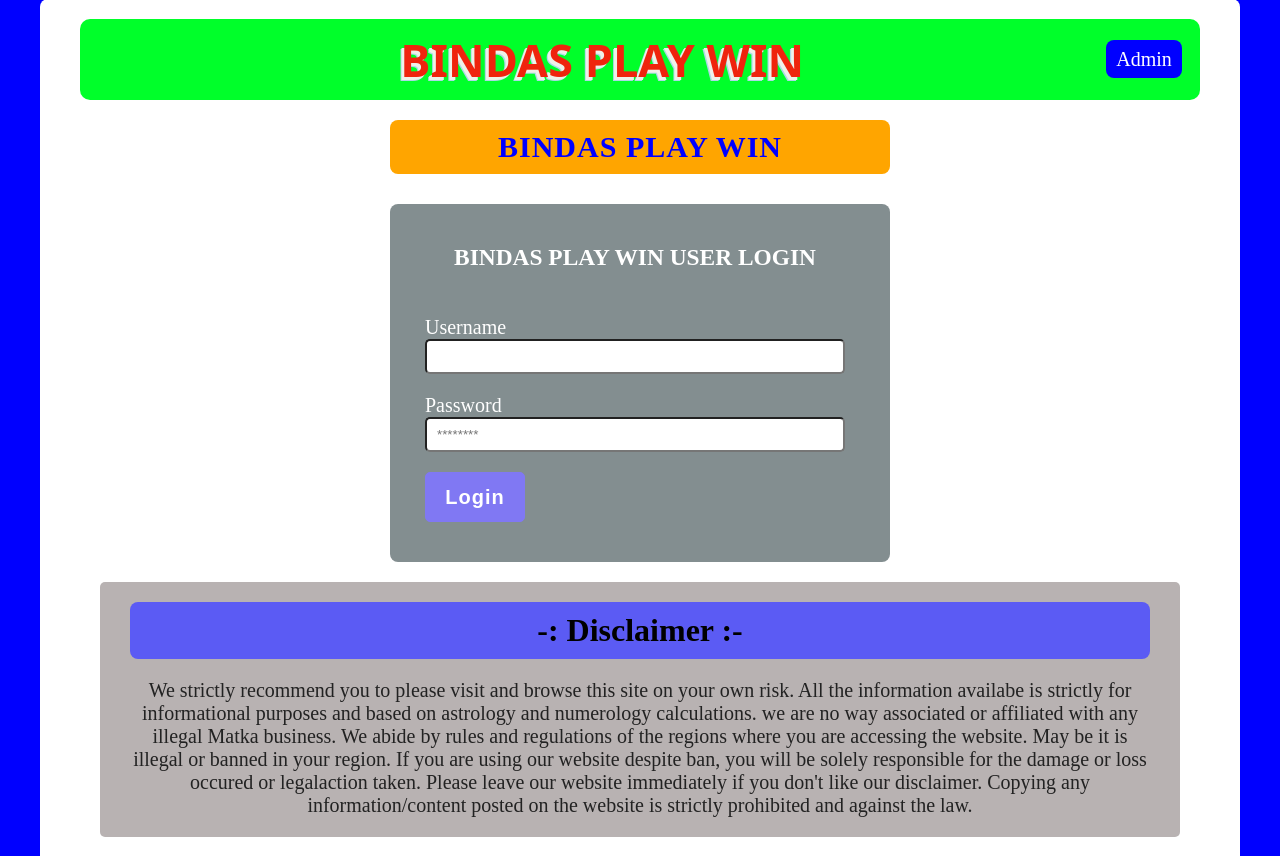
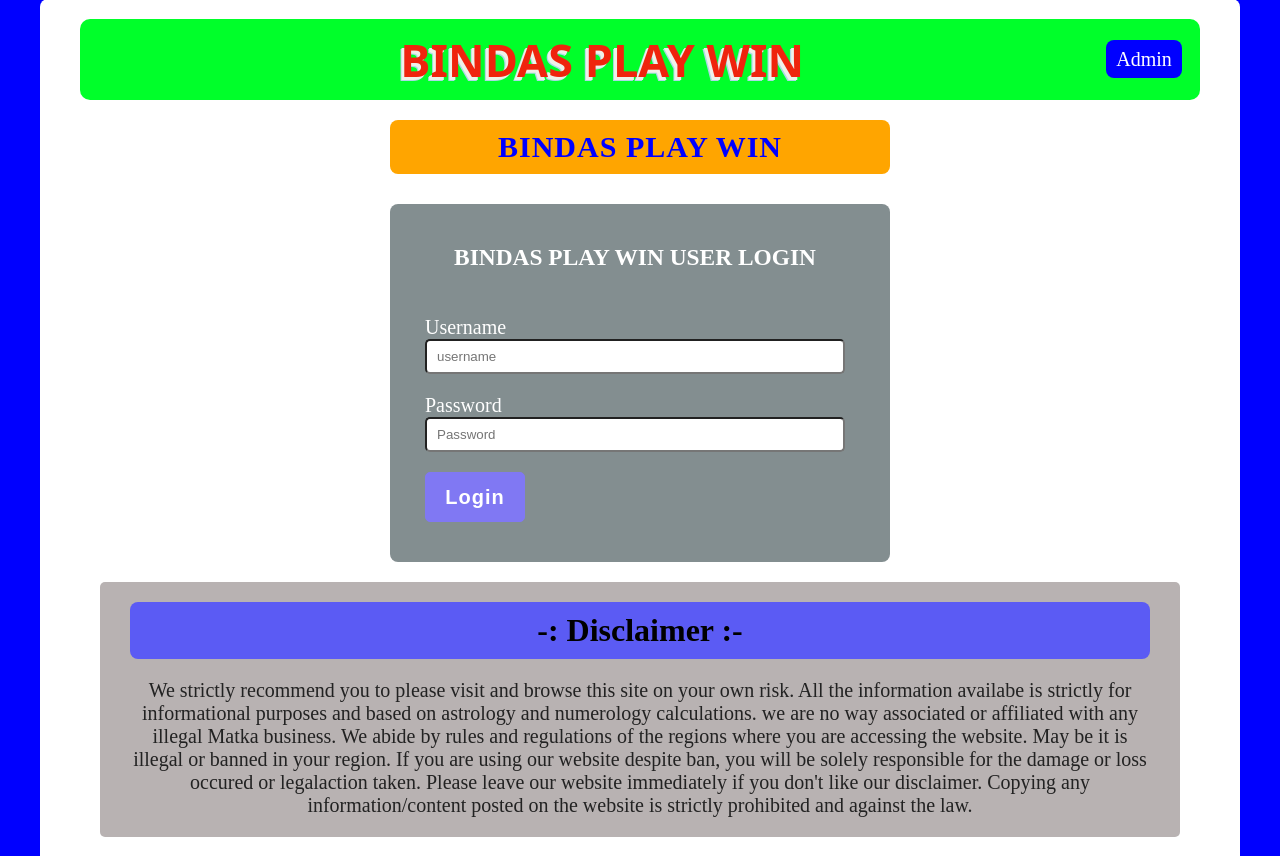
Before and after one commit to Prince-685/BindasPlay, a Django app: page / in a window 1280 px wide. Shown: the part 41-897 px from the top of the page. Run offline with Django 4.2, Linux system fonts and the light colour scheme; data that the repository does not hold is empty.

Commit message:
added placeholder

```diff
--- a/Template/Userinterface.html
+++ b/Template/Userinterface.html
@@ -57,14 +57,14 @@
                                         <div class="email">
                                           <label class="label">Username</label>
                                           <div class="control">
-                                            <input class="input" type="text" name="username" id="username">
+                                            <input class="input" type="text" name="username" id="username" placeholder="username">
                                           </div>
                                         </div>
 
                                         <div class="pass">
                                           <label class="label">Password</label>
                                           <div class="control">
-                                            <input class="input" name="pass1" id="pass1" type="password" placeholder="********">
+                                            <input class="input" name="pass1" id="pass1" type="password" placeholder="Password">
                                           </div>
                                         </div>
 
```
